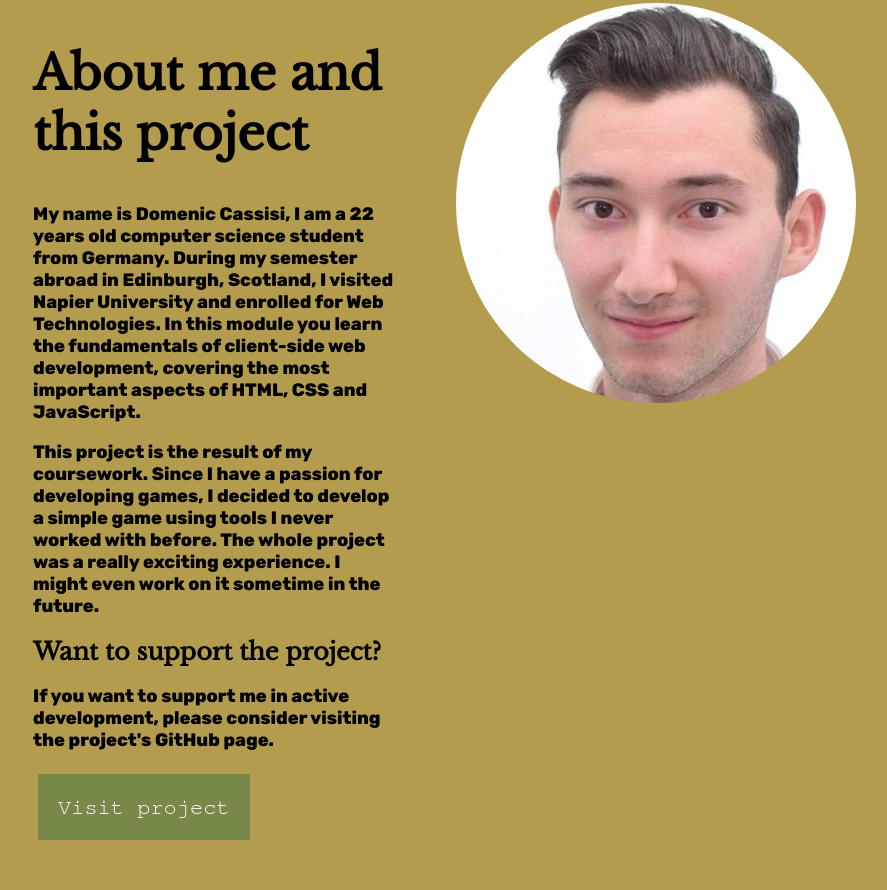
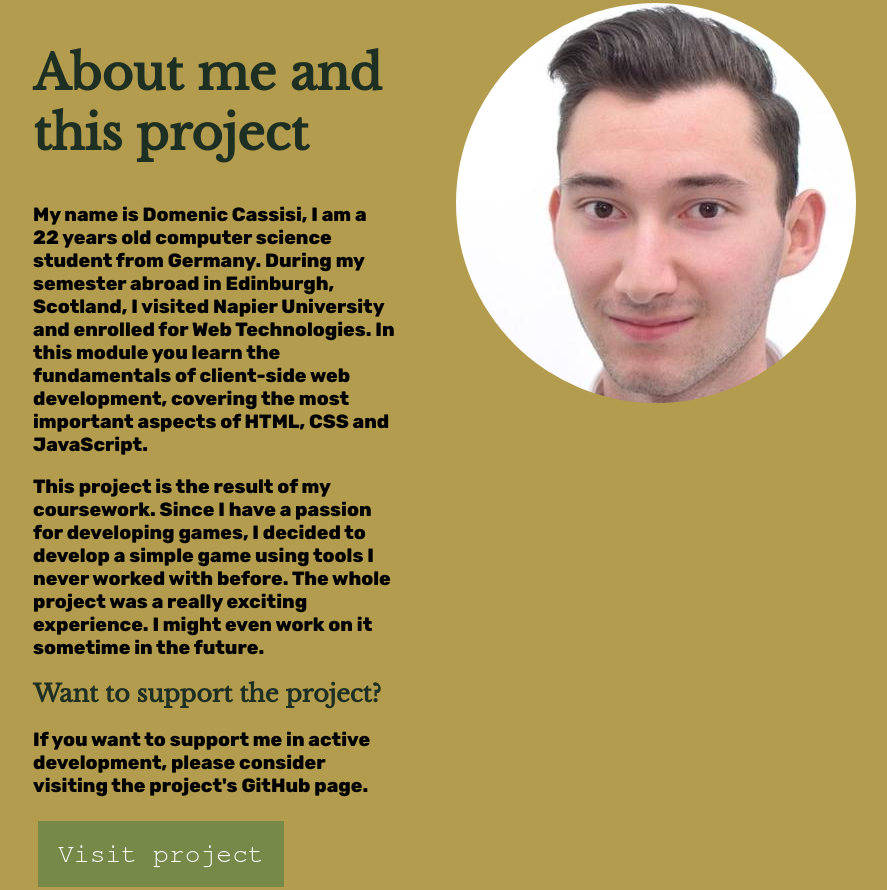
Before and after one commit to DomenicDev/set08101_cw, a plain HTML site: page contact.html in a window 1280 px wide. Shown: the part 152-1042 px from the top of the page, without its empty margins (214-1101 px from the left). Drawn offline with nearby package versions, Linux system fonts and the light colour scheme.

Commit message:
Little style updates

```diff
--- a/contact.html
+++ b/contact.html
@@ -22,10 +22,10 @@
     <section id="about" class="background-bright">
         <div class="grid-container two-columns row">
             <div class="grid-item">
-                <h1>About me and this project</h1>
+                <h1 class="heading-color-dark">About me and this project</h1>
                 <p>My name is Domenic Cassisi, I am a 22 years old computer science student from Germany. During my semester abroad in Edinburgh, Scotland, I visited Napier University and enrolled for Web Technologies. In this module you learn the fundamentals of client-side web development, covering the most important aspects of HTML, CSS and JavaScript.</p>
                 <p>This project is the result of my coursework. Since I have a passion for developing games, I decided to develop a simple game using tools I never worked with before. The whole project was a really exciting experience. I might even work on it sometime in the future.</p>
-                <h2>Want to support the project?</h2>
+                <h2 class="heading-color-dark">Want to support the project?</h2>
                 <p>If you want to support me in active development, please consider visiting the project's GitHub page.</p>
                 <div class="button">
                     <a href="https://github.com/DomenicDev/set08101_cw">Visit project</a>
--- a/css/style.css
+++ b/css/style.css
@@ -4,14 +4,15 @@
 /* OVERRIDE GENERAL BROWSER STYLES          */
 /********************************************/
 
+
 body {
     margin: 0; /* we want to use whole area */
     padding: 0;
 }
 
-p {
+p, a {
     font-family: 'Rubik', sans-serif;
-    font-size: large;
+    font-size: 1.2em;
 }
 
 h1 {
@@ -22,10 +23,6 @@ h1 {
 h2 {
     font-family: 'Libre Baskerville', sans-serif;
     font-size: 1.5em;
-}
-
-a {
-    font-family: 'Rubik', sans-serif;
 }
 
 main {
@@ -261,15 +258,16 @@ section {
     border: none;
     text-align: center;
     font-size: 22px;
-    padding: 20px;
+
     transition: all 0.2s;
     cursor: pointer;
     margin: 5px;
 }
 
 .button a {
+    padding: 20px;
     cursor: pointer;
-    display: inline-block;
+    display: block;
     position: relative;
     transition: 0.5s;
     text-decoration: none;
@@ -278,16 +276,16 @@ section {
 }
 
 .button a:after {
-    content: '\00bb';
+    content: ' \00bb  ';
     position: absolute;
     opacity: 0;
-    top: 0;
-    right: -20px;
+    top: 20px;
+    right: -25px;
     transition: 0.5s;
 }
 
 .button:hover a {
-    padding-right: 25px;
+    padding-right: 35px;
 }
 
 .button:hover a:after {
```
